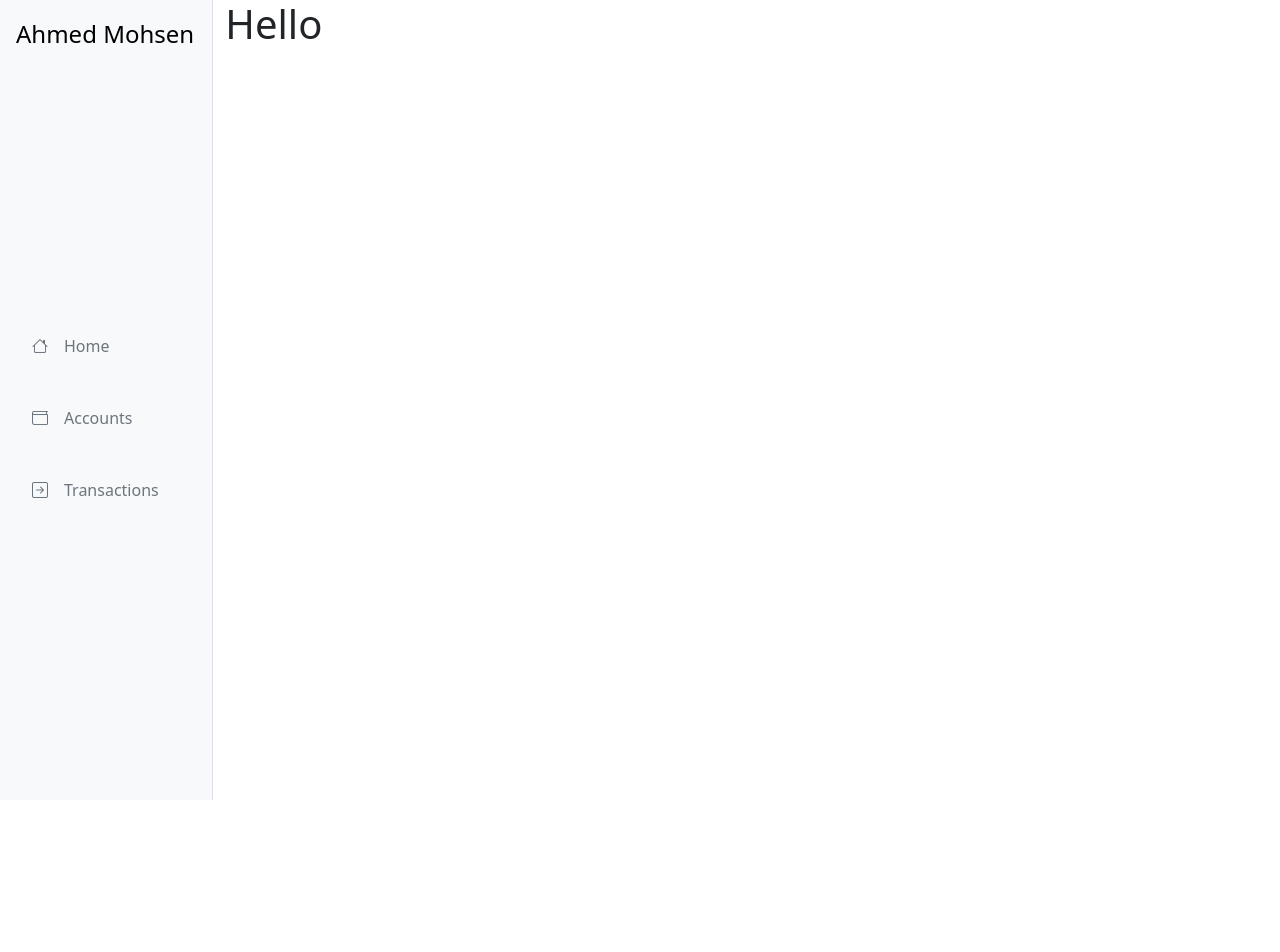
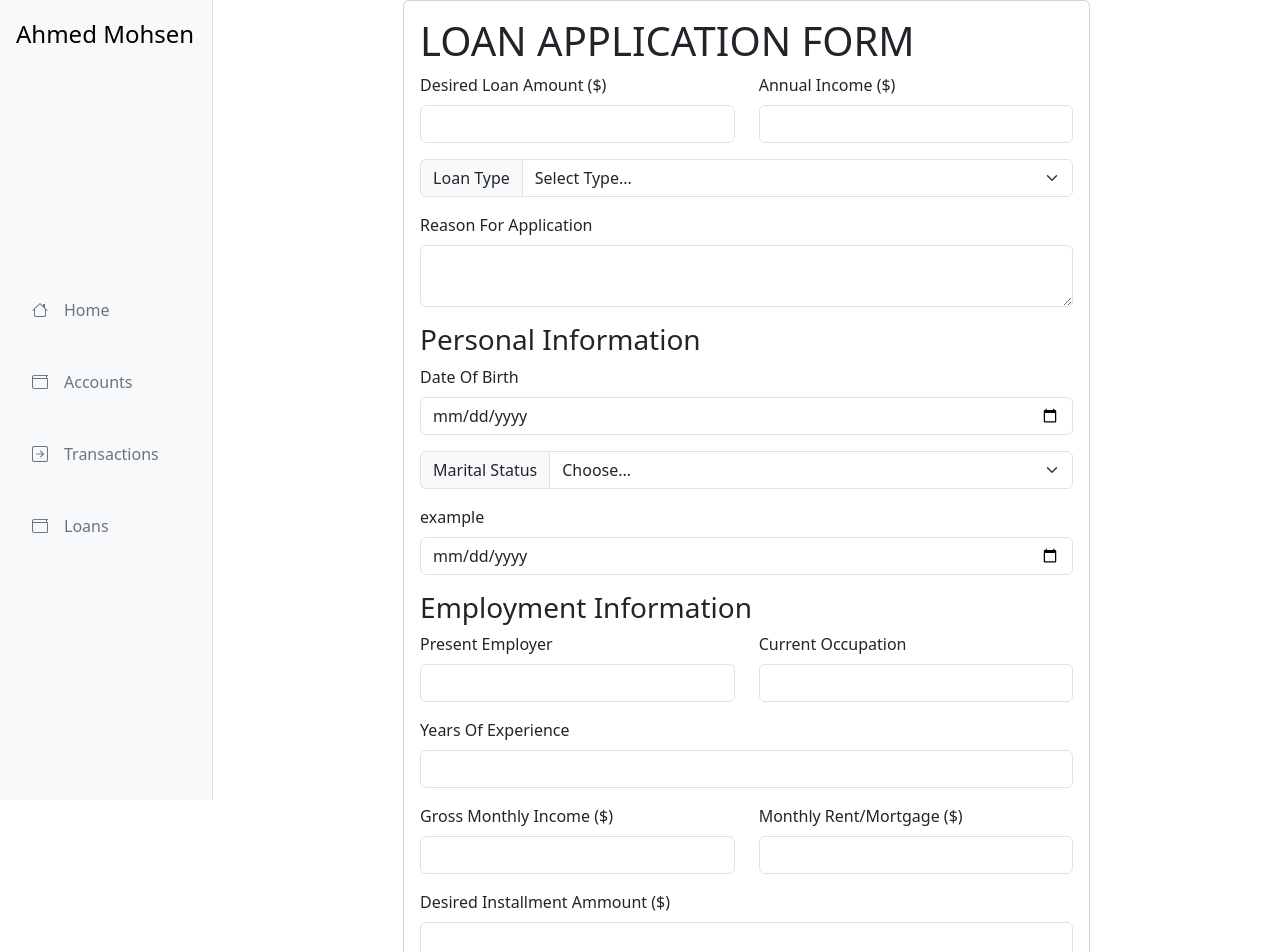
Before and after one commit to software-engineering-2023/Batates-M7mra, a Next.js app in the folder online-banking-system-website/: page /loans/loan-application in a window 1280 px wide. Before the commit this address had no page. Shown: the top 952 px of the page. Before the commit the page ends 800 px from the top, so only its background shows below. Built offline with nearby package versions, Linux system fonts and the light colour scheme.

Commit message:
load application form initial

```diff
--- /dev/null
+++ b/online-banking-system-website/src/app/accounts/page.tsx
@@ -0,0 +1,6 @@
+export default function Accounts() {
+    return (
+        <p>mathew hany</p>
+
+    )
+}
--- a/online-banking-system-website/src/app/layout.tsx
+++ b/online-banking-system-website/src/app/layout.tsx
@@ -25,6 +25,11 @@ const sidebarLinks = [
     icon: "arrow-right-square",
     text: "Transactions",
   },
+  {
+    href: "/loans/loan-application",
+    icon: "wallet",
+    text: "Loans"
+  }
 ];
 
 export default function RootLayout({
@@ -67,7 +72,7 @@ export default function RootLayout({
             </div>
 
             <div className="col">
-              <h1>Hello</h1>
+              {children}
             </div>
           </div>
         </div>
--- /dev/null
+++ b/online-banking-system-website/src/app/loans/loan-application/page.tsx
@@ -0,0 +1,188 @@
+export default function Home() {
+  return (
+    <div className="row h-100 d-flex justify-content-center align-items-center">
+      <div className="col-8">
+        <div className="card">
+          <div className="card-body">
+            <h1>LOAN APPLICATION FORM</h1>
+            <form>
+              <div className="row">
+                <div className="col">
+                  <div className="mb-3">
+                    <label htmlFor="desiredAmmount" className="form-label">
+                      Desired Loan Amount ($)
+                    </label>
+                    <input
+                      type="number"
+                      className="form-control"
+                      id="desiredAmmount"
+                    />
+                  </div>
+                </div>
+                <div className="col">
+                  <div className="mb-3">
+                    <label htmlFor="annualIncome" className="form-label">
+                      Annual Income ($)
+                    </label>
+                    <input
+                      type="number"
+                      className="form-control"
+                      id="annualIncome"
+                    />
+                  </div>
+                </div>
+              </div>
+              <div className="input-group mb-3">
+                <label className="input-group-text" htmlFor="loanType">
+                  Loan Type
+                </label>
+                <select className="form-select" id="loanType">
+                  <option selected>Select Type...</option>
+                  <option value="1">Personal Loan</option>
+                  <option value="2">Car Loan</option>
+                </select>
+              </div>
+              <div className="mb-3">
+                <label htmlFor="reason" className="form-label">
+                  Reason For Application
+                </label>
+                <textarea className="form-control" id="reason" />
+              </div>
+              <h3>Personal Information</h3>
+              <div className="mb-3">
+                <label htmlFor="birthDate" className="form-label">
+                  Date Of Birth
+                </label>
+                <input type="date" className="form-control" id="birthDate" />
+              </div>
+              <div className="input-group mb-3">
+                <label className="input-group-text" htmlFor="maritalStatus">
+                  Marital Status
+                </label>
+                <select className="form-select" id="maritalStatus">
+                  <option selected>Choose...</option>
+                  <option value="1">Single</option>
+                  <option value="2">Married</option>
+                  <option value="3">Other</option>
+                </select>
+              </div>
+              <div className="mb-3">
+                <label htmlFor="exampleInput2" className="form-label">
+                  example
+                </label>
+                <input type="date" className="form-control" id="example2" />
+              </div>
+              <h3>Employment Information</h3>
+              <div className="row">
+                <div className="col">
+                  <div className="mb-3">
+                    <label htmlFor="employer" className="form-label">
+                      Present Employer
+                    </label>
+                    <input type="text" className="form-control" id="employer" />
+                  </div>
+                </div>
+                <div className="col">
+                  <div className="mb-3">
+                    <label htmlFor="occupation" className="form-label">
+                      Current Occupation
+                    </label>
+                    <input
+                      type="text"
+                      className="form-control"
+                      id="occupation"
+                    />
+                  </div>
+                </div>
+              </div>
+              <div className="mb-3">
+                <label htmlFor="exp" className="form-label">
+                  Years Of Experience
+                </label>
+                <input type="number" className="form-control" id="exp" />
+              </div>
+              <div className="row">
+                <div className="col">
+                  <div className="mb-3">
+                    <label htmlFor="income" className="form-label">
+                      Gross Monthly Income ($)
+                    </label>
+                    <input type="number" className="form-control" id="income" />
+                  </div>
+                </div>
+                <div className="col">
+                  <div className="mb-3">
+                    <label htmlFor="rent" className="form-label">
+                      Monthly Rent/Mortgage ($)
+                    </label>
+                    <input type="number" className="form-control" id="rent" />
+                  </div>
+                </div>
+              </div>
+              <div className="mb-3">
+                <label htmlFor="exp" className="form-label">
+                  Desired Installment Ammount ($)
+                </label>
+                <input type="number" className="form-control" id="exp" />
+              </div>
+              <div className="mb-3">
+                <label htmlFor="comments" className="form-label">
+                  Comments
+                </label>
+                <textarea className="form-control" id="comments" />
+              </div>
+              <h3>Bank References</h3>
+              <p>Please List Here</p>
+              <div className="row">
+                <div className="col">
+                  <div className="mb-3">
+                    <label htmlFor="bank" className="form-label">
+                      Bank Name
+                    </label>
+                    <input type="text" className="form-control" id="bank" />
+                  </div>
+                </div>
+                <div className="col">
+                  <div className="mb-3">
+                    <label htmlFor="accountnum" className="form-label">
+                      Saving Account Number
+                    </label>
+                    <input
+                      type="text"
+                      className="form-control"
+                      id="accountnum"
+                    />
+                  </div>
+                </div>
+              </div>
+              <h4>CONSENT</h4>
+              <div className="mb-3 form-check">
+                <input
+                  type="checkbox"
+                  className="form-check-input"
+                  id="exampleCheck1"
+                />
+                <label className="form-check-label" htmlFor="exampleCheck1">
+                  I authorize prospective Credit Grantors/Lending/Leasing
+                  Companies to obtain personal and credit information about me
+                  from my employer and credit bureau, or credit reporting
+                  agency, any person who has or may have any financial dealing
+                  with me, or from any references I have provided. This
+                  information, as well as that provided by me in the
+                  application, will be referred to in connection with this lease
+                  and any other relationships we may establish from time to
+                  time. Any personal and credit information obtained may be
+                  disclosed from time to time to other lenders, credit bureaus
+                  or other credit reporting agencies.
+                </label>
+              </div>
+              <button type="submit" className="btn btn-primary">
+                Submit
+              </button>
+            </form>
+          </div>
+        </div>
+      </div>
+    </div>
+  );
+}
--- /dev/null
+++ b/online-banking-system-website/src/app/loans/page.tsx
@@ -0,0 +1,5 @@
+export default function Home() {
+    return (
+      <h1>Hello, world!</h1>
+    )
+  }
```
